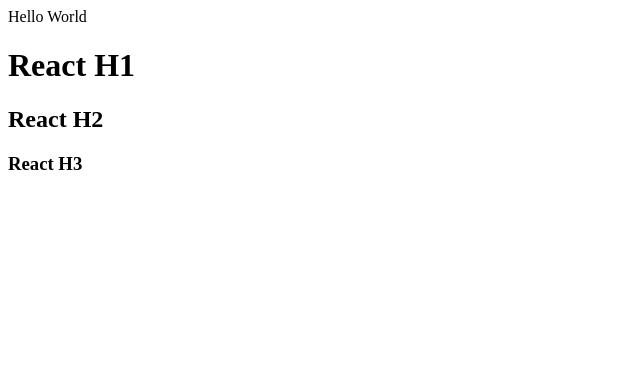
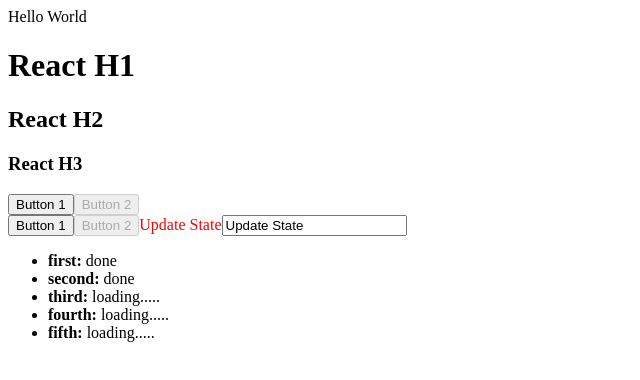
Before and after one commit to Jaydeep-Virani/demo, a React (Vite) app: page / in a window 1280 px wide. Shown: the top 380 px of the page, without its empty margins (0-640 px from the left). Built offline with nearby package versions, Linux system fonts and the light colour scheme.

Commit message:
State
26-12-20214

```diff
--- /dev/null
+++ b/src/lec2612/objiter.jsx
@@ -0,0 +1,58 @@
+import React from "react";
+
+class IterableExample extends React.Component {
+    state = {
+        first: 'loading.....',
+        second: 'loading.....',
+        third: 'loading.....',
+        fourth: 'loading.....',
+        fifth: 'loading.....',
+        donemsg: 'loading complete',
+    };
+
+    constructor() {
+        super();
+        setTimeout(() => {
+            this.setState({
+                first: "done",
+            });
+        }, 2000);
+        setTimeout(() => {
+            this.setState({
+                second: 'done',
+            });
+        }, 4000);
+        setTimeout(() => {
+            this.setState({
+                third: 'done',
+            });
+        }, 6000);
+        setTimeout(() => {
+            this.setState({
+                fourth: 'done',
+            });
+        }, 8000);
+        setTimeout(() => {
+            this.setState((state) => ({
+                ...state,
+                fifth: state.donemsg,
+            }));
+        }, 10000);
+    }
+
+    render() {
+        return (
+            <ul>
+                {Object.keys(this.state)
+                    .filter((key) => key !== "donemsg")
+                    .map((key) => (
+                        <li key={key}>
+                            <strong>{key}:</strong> {this.state[key]}
+                        </li>
+                    ))}
+            </ul>
+        );
+    }
+}
+
+export default IterableExample;
--- /dev/null
+++ b/src/lec2612/stateexmp.jsx
@@ -0,0 +1,17 @@
+import * as React from "react";
+class Stateexmp extends React.Component {
+    state = {
+        first: false,
+        second : true,
+    };
+    render() {
+        const { first, second } = this.state;
+        return (
+            <div>
+                <button disabled={first}>Button 1</button>
+                <button disabled={second}>Button 2</button>
+            </div>
+        );
+    }
+}
+export default Stateexmp;
--- /dev/null
+++ b/src/lec2612/statemani.jsx
@@ -0,0 +1,33 @@
+import * as React from "react";
+class Statemani extends React.Component {
+    state = {
+        first: false,
+        second : true,
+        txt : "Initial State",
+        clr: "green",
+    };
+    constructor() {
+        super();
+        setTimeout(() => {
+            this.setState({
+                first: false,
+                second: true,
+                txt : "Update State",
+                clr: "red",
+            });
+        }, 5000);
+
+    }
+    render() {
+        const { first, second, txt, clr} = this.state;
+        return (
+            <div>
+                <button disabled={first}>Button 1</button>
+                <button disabled={second}>Button 2</button>
+                <label style={{ color: clr }}>{txt}</label>
+                <input value={txt} />
+            </div>
+        );
+    }
+}
+export default Statemani;
--- a/src/main.jsx
+++ b/src/main.jsx
@@ -1,8 +1,13 @@
 import { createRoot } from "react-dom/client";
 import MyComponent  from "./comp1";
-
+import Stateexmp from "./lec2612/stateexmp";
+import StateMani from "./lec2612/statemani";
+import IterableExample from "./lec2612/objiter";
 createRoot(document.getElementById('root')).render(
   <div>
     <MyComponent />
+    <Stateexmp />
+    <StateMani />
+    <IterableExample />
   </div>
 );
```
